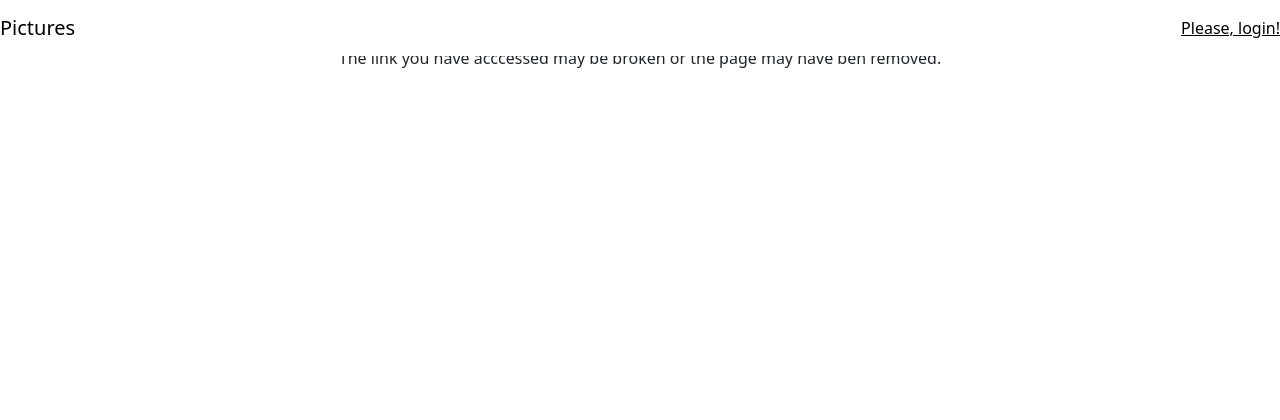
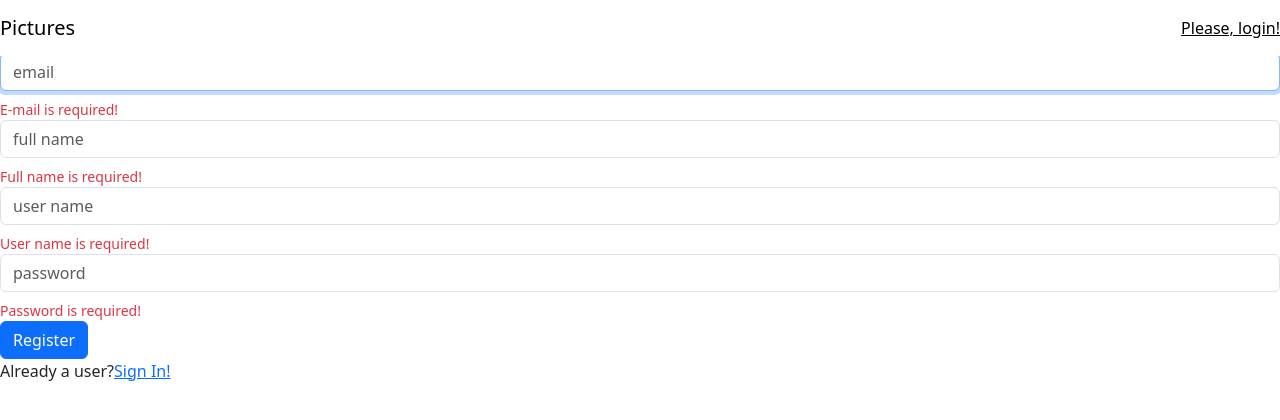
Before and after one commit to MatheusCamposFreitas/Pictures, an Angular app: page /singup in a window 1280 px wide. Shown: the top 420 px of the page. Built offline with nearby package versions, Linux system fonts and the light colour scheme.

Commit message:
Adicionando component de signup

```diff
--- a/src/app/app-routing.module.ts
+++ b/src/app/app-routing.module.ts
@@ -6,12 +6,17 @@ import { NotFoundComponent } from './erros/not-found/not-found.component';
 import { photoListResolver } from './photos/photo-list/photo-list.resolver';
 import { SigninComponent } from './home/signin/signin.component';
 import { authGuard } from './core/auth/auth.guard';
+import { SingupComponent } from './home/singup/singup.component';
 
 const routes: Routes = [
   {
     path: '',
     component: SigninComponent,
     canActivate: [authGuard],
+  },
+  {
+    path: 'singup',
+    component: SingupComponent
   },
   {
     path: 'user/:userName',
--- /dev/null
+++ b/src/app/home/singup/singup.component.html
@@ -0,0 +1,36 @@
+<h4 class="text-center"> Register to embrace a new world!</h4>
+
+<form [formGroup]="signupForm" class="form mt-4">
+    <div class="form-group">
+        <input formControlName="email" placeholder="email" class="form-control" autofocus>
+        <app-vmessage message="E-mail is required!" *ngIf="signupForm.get('email')?.hasError('required')"></app-vmessage>
+        <app-vmessage message="Invalid e-mail!" *ngIf="signupForm.get('email')?.hasError('email')"></app-vmessage>
+    </div>
+
+    <div class="form-group">
+        <input formControlName="fullName" placeholder="full name" class="form-control">
+        <app-vmessage message="Full name is required!" *ngIf="signupForm.get('fullName')?.hasError('required')"></app-vmessage>
+        <app-vmessage message="Minimum length is 2!" *ngIf="signupForm.get('fullName')?.hasError('minlength')"></app-vmessage>
+        <app-vmessage message="Maximum length is 40" *ngIf="signupForm.get('fullName')?.hasError('maxlength')"></app-vmessage>
+    </div>
+
+    <div class="form-group">
+        <input formControlName="userName" placeholder="user name" class="form-control">
+        <app-vmessage message="User name is required!" *ngIf="signupForm.get('userName')?.hasError('required')"></app-vmessage>
+        <app-vmessage message="Minimum length is 2!" *ngIf="signupForm.get('userName')?.hasError('minlength')"></app-vmessage>
+        <app-vmessage message="Maximum length is 30" *ngIf="signupForm.get('userName')?.hasError('maxlength')"></app-vmessage>
+        <app-vmessage message="Must be lowercase" *ngIf="signupForm.get('userName')?.hasError('pattern')"></app-vmessage>
+    </div>
+
+    <div class="form-group">
+        <input formControlName="password" type="password" placeholder="password" class="form-control">
+        <app-vmessage message="Password is required!" *ngIf="signupForm.get('password')?.hasError('required')"></app-vmessage>
+        <app-vmessage message="Minimum length is 8!" *ngIf="signupForm.get('password')?.hasError('minlength')"></app-vmessage>
+        <app-vmessage message="Maximum length is 14" *ngIf="signupForm.get('password')?.hasError('maxlength')"></app-vmessage>
+    </div>
+
+    <button class="btn btn-primary btn-block">Register</button>
+
+    <p>Already a user?<a [routerLink]="['']">Sign In!</a></p>
+
+</form>
--- /dev/null
+++ b/src/app/home/singup/singup.component.ts
@@ -0,0 +1,23 @@
+import { Component, OnInit } from '@angular/core';
+import { FormBuilder, FormGroup, Validators } from '@angular/forms';
+
+@Component({
+  selector: 'app-singup',
+  templateUrl: './singup.component.html',
+  styleUrl: './singup.component.css'
+})
+export class SingupComponent implements OnInit {
+
+  signupForm!: FormGroup;
+
+  constructor(private formBuilder: FormBuilder) { }
+
+  ngOnInit(): void {
+    this.signupForm = this.formBuilder.group({
+      email: ['', [Validators.required, Validators.email]],
+      fullName: ['', [Validators.required, Validators.minLength(2), Validators.maxLength(40)]],
+      userName: ['', [Validators.pattern(/^[a-z0-9_\-]+$/), Validators.required, Validators.minLength(2), Validators.maxLength(30)]],
+      password: ['', [Validators.required, Validators.minLength(8), Validators.maxLength(14)]],
+    });
+  }
+}
```
Also changed, not shown: src/app/home/home.module.ts (+5 -3 lines), src/app/home/singup/singup.component.css (added), tsconfig.json (line endings or trailing spaces), 1 other file (tests, documents, lock files or other folders).
